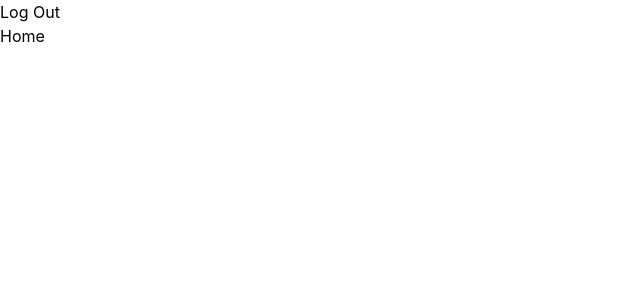
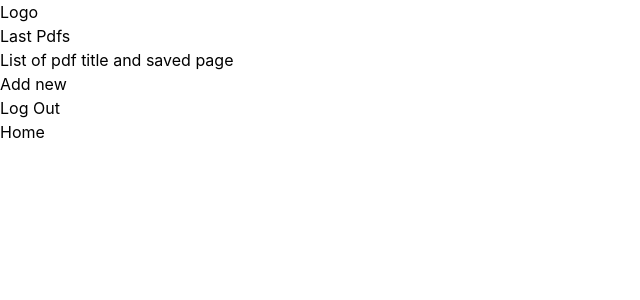
Before and after one commit to berkaysson/read-pdf-by-page, a React (Create React App) app: page / in a window 1280 px wide. Shown: the top 300 px of the page, without its empty margins (0-640 px from the left). Built offline with nearby package versions, Linux system fonts and the light colour scheme; no server answers; the database is empty; sample sign-in values are in the browser's storage.

Commit message:
Add other navigation items

```diff
--- a/src/components/navigation/Navbar.tsx
+++ b/src/components/navigation/Navbar.tsx
@@ -1,12 +1,25 @@
-import React, { useContext } from 'react'
-import { logout } from '../../utilities/signOutUtilities'
-import { ProfileContext } from '../../context/profile.context'
+import React, { useContext } from "react";
+import { logout } from "../../utilities/signOutUtilities";
+import { ProfileContext } from "../../context/profile.context";
+import { Link } from "react-router-dom";
 
 export const Navbar = () => {
   const { profile } = useContext(ProfileContext);
   return (
     <nav>
-      {profile && <button onClick={logout}>Log Out</button>}
+      <Link to="/">Logo</Link>
+      {profile && (
+        <>
+          <div>
+            <h2>Last Pdfs</h2>
+            <ul>List of pdf title and saved page</ul>
+          </div>
+          <div>
+            <button>Add new</button>
+          </div>
+          <button onClick={logout}>Log Out</button>
+        </>
+      )}
     </nav>
-  )
-}
+  );
+};
```
